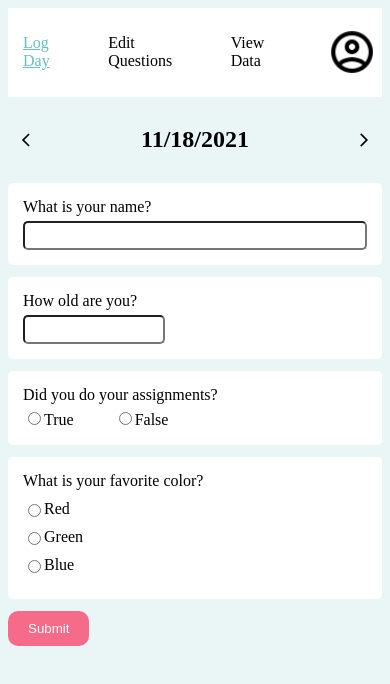
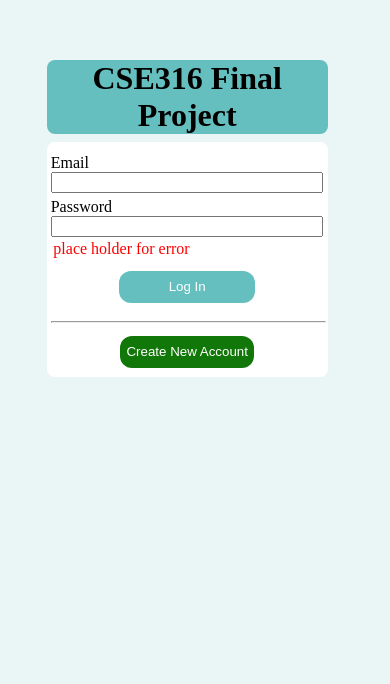
Before and after one commit to minr2kb/cse316-final-project-frontend, a React (Create React App) app: page / in a window 390 px wide. Shown: the top 684 px of the page. Built offline with nearby package versions, Linux system fonts and the light colour scheme.

Commit message:
login and signup page html

```diff
--- a/src/App.jsx
+++ b/src/App.jsx
@@ -6,37 +6,17 @@ import Logday from "./components/Logday";
 import View from "./components/View";
 import Edit from "./components/Edit";
 import Profile from "./components/Profile";
+import Login from './components/Login';
+import Signup from './components/Signup';
 
 function App() {
 	// States
 
 	const [user, setUser] = useState({});
-	const [currentPage, setCurrentPage] = useState("logday");
-	const [error, setError] = useState("");
+	const [currentPage, setCurrentPage] = useState("login");
+	const [error, setError] = useState("place holder for error");
 	const [profilePic, setProfilePic] = useState("");
 	const [date, setDate] = useState("");
-
-	//edit questions button
-	// const editQuestion = (questions, id) => {
-	// 	const questions = questions.map(q => {
-	// 		if (q.createdDate === id) {
-	// 			return questions;
-	// 		}
-	// 		return q;
-	// 	});
-	// 	setQuestions(questions);
-	// };
-
-	//add button in edit page
-	// const add = () => {
-	// 	const n = {
-	// 		createdDate: "",
-	// 		questionType: "text",
-	// 		questionText: "",
-	// 		responses: "",
-	// 	};
-	// 	setQuestions([n, ...questions]);
-	// };
 
 	//current date format
 
@@ -92,10 +72,25 @@ function App() {
 							setProfilePic={setProfilePic}
 							user={user}
 							setUser={setUser}
+							setCurrentPage={setCurrentPage}
 						/>
 					)}
 					{currentPage === "edit" && <Edit />}
 					{currentPage === "view" && <View />}
+					{currentPage === "login" && (
+						<Login
+							currentPage={currentPage}
+							setCurrentPage={setCurrentPage}
+							error = {error}
+						/>
+					)}
+					{currentPage === "signup" && (
+						<Signup
+							currentPage={currentPage}
+							setCurrentPage={setCurrentPage}
+							error = {error}
+						/>
+					)}
 				</div>
 			</div>
 		</div>
--- /dev/null
+++ b/src/components/Login.jsx
@@ -0,0 +1,46 @@
+import "../css/login.css";
+function Login(props){
+
+    const signupButton = ()=>{
+        props.setCurrentPage("signup");
+    }
+
+    const loginButton = ()=>{
+        //temporary: to be changed
+        props.setCurrentPage("logday");
+    }
+
+    return (
+        <div className="board">
+            <div className="loginHead" style={{textAlign:'center'}}>
+                <h1> CSE316 Final Project</h1>
+            </div>
+
+            <div className="loginHtml">
+                    <div className="loginInputs">
+                        <div>Email</div>
+                        <input
+                            className="loginEmail"
+                            //onChange={}
+                        ></input>
+                        <div >Password</div>
+                        <input className = "loginPassword"
+                                //onChange={}
+                            ></input>
+                        <p className="error">{props.error}</p>
+                    </div>
+                    <div className="loginButtons">
+                        <button className="loginButton"
+                        onClick={loginButton}
+                        >Log In</button>
+                        <hr style={{width:'inherit'}}/>
+                        <button className="creatnewaccountButton"
+                        onClick={signupButton}
+                        >Create New Account</button>
+                    </div>
+            </div>
+        </div>
+        );
+}
+
+export default Login;
--- a/src/components/Navbar.jsx
+++ b/src/components/Navbar.jsx
@@ -10,7 +10,9 @@ function Navbar(props) {
 	};
 
 	return (
-		<div className="navbar">
+		<div className="navbar"
+			style={{display:((props.currentPage==="login")||(props.currentPage==="signup"))?'none':""}}
+		>
 			<h2 className="title">Day Logger</h2>
 			<div className="links">
 				<h4 onClick={() => setCurrentPage("logday")} className="link">
--- a/src/components/Profile.jsx
+++ b/src/components/Profile.jsx
@@ -23,6 +23,10 @@ function Profile(props) {
 	const removeImage = () => {
 		setProfilePic("/profile.png");
 	};
+
+	const logoutButton = ()=>{
+		props.setCurrentPage("login");
+	}
 
 	return (
 		<>
@@ -113,7 +117,10 @@ function Profile(props) {
 				}}
 			>
 				<button className="save-button">Save</button>
-				<div className="logout">Logout</div>
+				<div
+					className="logout"
+					onClick = {logoutButton}
+				>Logout</div>
 			</div>
 		</>
 	);
--- /dev/null
+++ b/src/components/Signup.jsx
@@ -0,0 +1,49 @@
+import "../css/signup.css";
+import "../css/login.css";
+function Signup(props){
+
+    const signupButton = ()=>{
+        //temporary: to be changed
+        props.setCurrentPage("logday");
+    }
+    const signupClose = ()=>{
+        props.setCurrentPage("login");
+    }
+
+    return (
+
+            <div className="signHtml">
+                <div className = "tit" style={{float:'left'}}><b>Sign Up</b></div>
+                <img className="cross" src="close.png" onClick={signupClose} alt=""></img>
+                <div className="sdiv">
+                    <div className="signinInputs">
+                         <div>Name</div>
+                        <input className="loginEmail"
+                            //onChange={}
+                        ></input>
+                        <div>Email</div>
+                        <input
+                            className="loginEmail"
+                            //onChange={}
+                        ></input>
+                        <div >Password</div>
+                        <input
+                            className = "loginEmail"
+                            //onChange={}
+                        ></input>
+                        <p className="error">{props.error}</p>
+                    </div>
+
+                    <br style={{size:'10px'}}/>
+
+                    <div className="signinButtons">
+                        <button className="signupButton"
+                        onClick={signupButton}
+                        >Sign Up</button>
+                    </div>
+                </div>
+            </div>
+        );
+}
+
+export default Signup;
--- /dev/null
+++ b/src/css/login.css
@@ -0,0 +1,98 @@
+.loginHead{
+    text-align: center;
+    background-color: #66bfbf;
+    border-radius: 8px;
+    height:fit-content;
+    width: 52%;
+    margin-top:5%;
+    size: 44%;
+    margin-bottom: -6%;
+  }
+  .loginHtml{
+    background-color: #ffffff;
+    border-radius: 8px;
+    height:fit-content;
+    width: 50%;
+    padding: 1%;
+    margin-top:8%;
+    size: 48%;
+    z-index: 0;
+  }
+  .board{
+    backface-visibility: revert;
+    background-color: fcfefe;
+    width: 100%;
+    height: 100vh;
+    z-index: 10;
+    padding-left:10%;
+    padding-top: 10%;
+    position:fixed;
+    top:0;
+    bottom: 0;
+    margin-left: -8px;
+  }
+  .loginInputs{
+    width: 97%;
+    padding-top: 3%;
+    padding-bottom: 3%;
+  }
+  .loginEmail{
+    width: 100%;
+    margin-bottom: 5px;
+  }
+  .loginPassword{
+    width: 100%;
+  }
+  .loginButtons{
+    text-align: center;
+    width: 100%;
+  }
+  .creatnewaccountButton{
+    background-color: rgb(18, 119, 9);
+    border-radius: 12px;
+    color: white;
+    border: none;
+    height: 32px;
+    margin-top: 5px;
+    margin-bottom: 5px;
+  }
+  .error{
+    color: red;
+    margin:1%;
+  }
+  .loginButton{
+    width: 50%;
+    background-color: #66bfbf;
+    border-radius: 12px;
+    color: white;
+    border: none;
+    height: 32px;
+    margin: 2px;
+    margin-bottom: 10px;
+  }
+  @media screen and (max-width: 700px) {
+    .loginHead{
+        width: 72%;
+        margin-left: 2%;
+      }
+      .loginHtml{
+        width: 70%;
+        margin-left: 2%;
+      }
+      /* .loginInputs{
+        width: 97%;
+        padding-top: 3%;
+        padding-bottom: 3%;
+      }
+      .loginEmail{
+        width: 100%;
+        margin-bottom: 5px;
+      }
+      .loginPassword{
+        width: 100%;
+      }
+      .loginButtons{
+        text-align: center;
+        width: 100%;
+      } */
+  }
--- /dev/null
+++ b/src/css/signup.css
@@ -0,0 +1,105 @@
+.signHtml{
+  background-color: white;
+  border-radius: 10px;
+  width: 70%;
+  margin-left: 15%;
+  margin-top: 30%;
+}
+  .tit{
+    margin: 3%;
+  }
+  .signButton{
+    width: 100%;
+    background-color: rgb(74, 123, 230);
+    border-radius: 12px;
+    color: #ebecec;
+    border: none;
+    height: 32px;
+    margin: 2px;
+  }
+  .signinInputs{
+    margin-top:10% ;
+    width: 90%;
+    padding-top: 12%;
+    padding-bottom: 3%;
+    padding-left: 2%;
+    padding-right: 2%;
+  }
+  .loginEmail{
+    width: 100%;
+    margin-bottom: 5px;
+  }
+  .loginPassword{
+    width: 100%;
+  }
+  .loginButtons{
+    text-align: center;
+    width: 100%;
+  }
+  .signinButtons{
+    text-align: center;
+    width: 100%;
+    margin-top: -20px;
+  }
+  .signupButton{
+    background-color: #66bfbf;
+    border-radius: 12px;
+    color: white;
+    border: none;
+    height: 32px;
+    margin-top: 3px;
+    margin-bottom: 10px;
+    width: 100px;
+  }
+  .error{
+    color: red;
+    margin:1%;
+  }
+
+  .cross{
+    float: right;
+    width: 6%;
+    margin: 2%;
+  }
+  @media screen and (max-width: 600px) {
+      .signHtml{
+        width: 100vm;
+        height: fit-content;
+
+      }
+      .signButton{
+        width: 100%;
+        background-color: rgb(74, 123, 230);
+        border-radius: 12px;
+        color: #b1aeae;
+        border: none;
+        height: 32px;
+        margin: 2px;
+      }
+      .loginEmail{
+        width: 100%;
+        margin-bottom: 5px;
+      }
+      .loginPassword{
+        width: 100%;
+      }
+      .signinButtons{
+        text-align: center;
+        width: 100%;
+        margin-top: -20px;
+      }
+      .signupButton{
+        background-color: #24a519;
+        border-radius: 12px;
+        color: white;
+        border: none;
+        height: 32px;
+        margin-top: 3px;
+        margin-bottom: 3px;
+        width: 100px;
+      }
+      .error{
+        color: red;
+        margin:1%;
+      }
+  }
```
